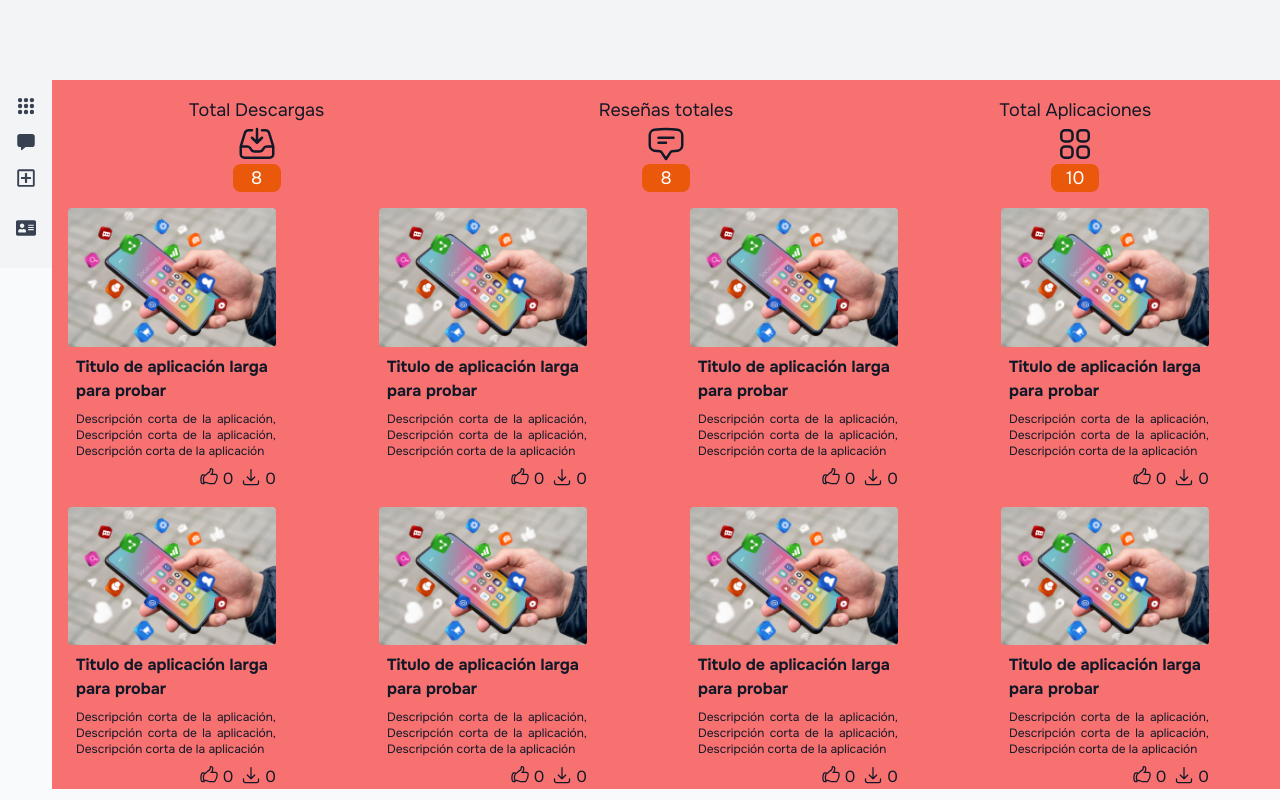
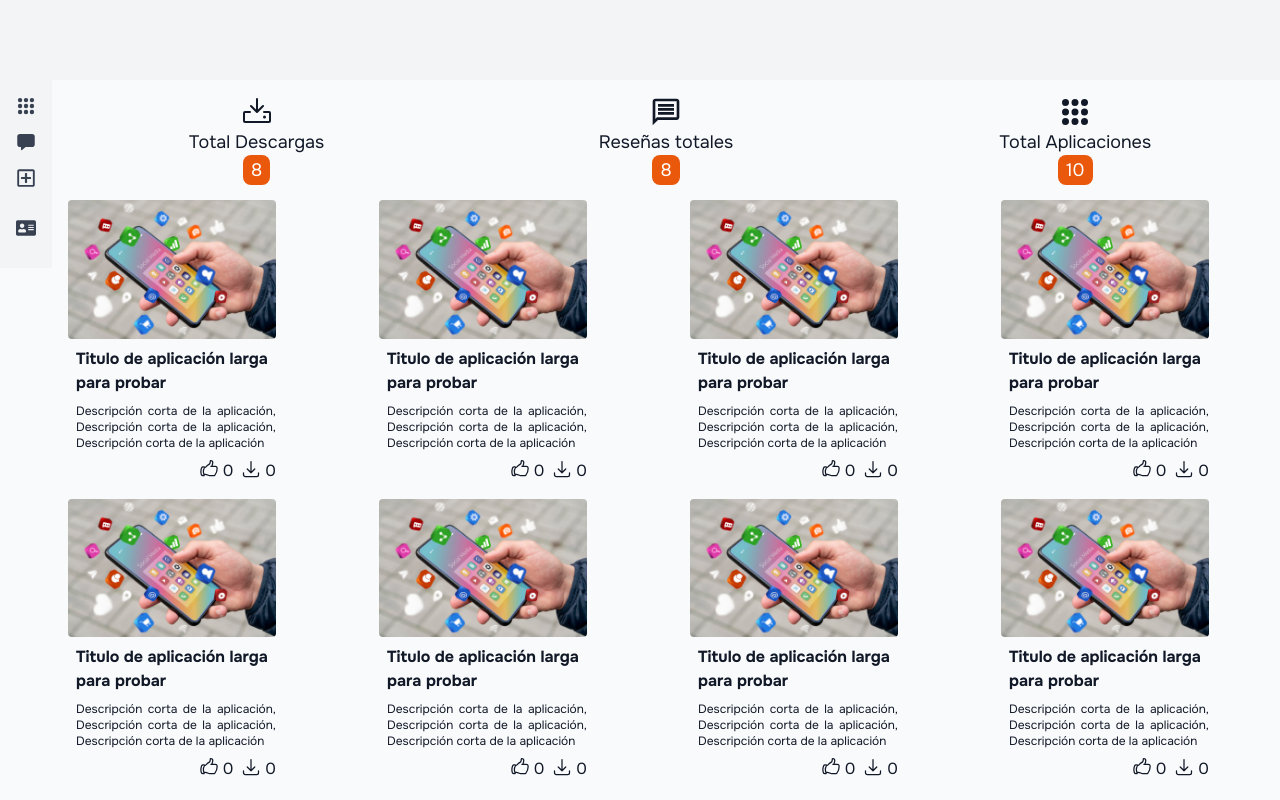
Before and after one commit to JoseRamirezV/hackaton-frontend, a React (Vite) app: page /#/dashboard in a window 1280 px wide. Built offline with nearby package versions, Linux system fonts and the light colour scheme; sample sign-in values are in the browser's storage.

Commit message:
ADD app management page

```diff
--- a/src/components/Dashboard/AppManagement.jsx
+++ b/src/components/Dashboard/AppManagement.jsx
@@ -1,5 +1,63 @@
+import { PiDownload } from 'react-icons/pi';
+import Card from '../Home/Card';
+import { MdOutlineMessage } from 'react-icons/md';
+import { IoApps } from 'react-icons/io5';
+
 export default function AppManagement() {
-   return <div className='bg-red-400 size-full'>
+   return (
+      <div className='size-full'>
+         <div className='grid my-4 mx-4 grid-cols-3 gap-8 justify-items-center text-gray-900'>
+            <div className='justify-items-center'>
+               <PiDownload className='size-8' />
+               <h2 className='text-lg'>Total Descargas</h2>
+               <span className='bg-orange-600 w-12 rounded-lg text-lg text-white text-center px-2 py-1'>
+                  8
+               </span>
+            </div>
 
-   </div>;
+            <div className='justify-items-center'>
+               <MdOutlineMessage className='size-8' />
+               <h2 className='text-lg'>Reseñas totales</h2>
+               <span className='bg-orange-600 w-12 rounded-lg text-lg text-white text-center px-2 py-1'>
+                  8
+               </span>
+            </div>
+
+            <div className='justify-items-center'>
+               <IoApps className='size-8' />
+               <h2 className='text-lg'>Total Aplicaciones</h2>
+               <span className='bg-orange-600 w-12 rounded-lg text-lg text-white text-center px-2 py-1'>
+                  10
+               </span>
+            </div>
+         </div>
+
+         <div className='grid grid-cols-4 gap-4 items-center'>
+            <div>
+               <Card />
+            </div>
+            <div>
+               <Card />
+            </div>
+            <div>
+               <Card />
+            </div>
+            <div>
+               <Card />
+            </div>
+            <div>
+               <Card />
+            </div>
+            <div>
+               <Card />
+            </div>
+            <div>
+               <Card />
+            </div>
+            <div>
+               <Card />
+            </div>
+         </div>
+      </div>
+   );
 }
--- a/src/components/Dashboard/Apps.jsx
+++ /dev/null
@@ -1,57 +0,0 @@
-import Card from "../Home/Card";
-
-export default function Apps() {
-   return <div className='bg-red-400 size-full'>
-
-      <div className="grid my-4 mx-4 grid-cols-3 gap-8 justify-items-center text-gray-900">
-         <div className="justify-items-center">
-            <h2 className="text-lg">Total Descargas</h2>
-            <svg xmlns="http://www.w3.org/2000/svg" fill="none" viewBox="0 0 24 24" strokeWidth={1.5} stroke="currentColor" className="size-10">
-               <path strokeLinecap="round" strokeLinejoin="round" d="M9 3.75H6.912a2.25 2.25 0 0 0-2.15 1.588L2.35 13.177a2.25 2.25 0 0 0-.1.661V18a2.25 2.25 0 0 0 2.25 2.25h15A2.25 2.25 0 0 0 21.75 18v-4.162c0-.224-.034-.447-.1-.661L19.24 5.338a2.25 2.25 0 0 0-2.15-1.588H15M2.25 13.5h3.86a2.25 2.25 0 0 1 2.012 1.244l.256.512a2.25 2.25 0 0 0 2.013 1.244h3.218a2.25 2.25 0 0 0 2.013-1.244l.256-.512a2.25 2.25 0 0 1 2.013-1.244h3.859M12 3v8.25m0 0-3-3m3 3 3-3" />
-            </svg>
-            <div>
-            <div className="flex bg-orange-600 w-12 rounded-lg">
-               <span className="text-lg text-white text-center w-full">8</span>
-            </div>
-            </div>
-         </div>
-
-         <div className="justify-items-center">
-            <h2 className="text-lg">Reseñas totales</h2>
-            <svg xmlns="http://www.w3.org/2000/svg" fill="none" viewBox="0 0 24 24" strokeWidth={1.5} stroke="currentColor" className="size-10">
-               <path strokeLinecap="round" strokeLinejoin="round" d="M7.5 8.25h9m-9 3H12m-9.75 1.51c0 1.6 1.123 2.994 2.707 3.227 1.129.166 2.27.293 3.423.379.35.026.67.21.865.501L12 21l2.755-4.133a1.14 1.14 0 0 1 .865-.501 48.172 48.172 0 0 0 3.423-.379c1.584-.233 2.707-1.626 2.707-3.228V6.741c0-1.602-1.123-2.995-2.707-3.228A48.394 48.394 0 0 0 12 3c-2.392 0-4.744.175-7.043.513C3.373 3.746 2.25 5.14 2.25 6.741v6.018Z" />
-            </svg>
-            <div>
-            <div className="flex bg-orange-600 w-12 rounded-lg">
-               <span className="text-lg text-white text-center w-full">8</span>
-            </div>
-            </div>
-         </div>
-
-         <div className="justify-items-center">
-            <h2 className="text-lg">Total Aplicaciones</h2>
-            <svg xmlns="http://www.w3.org/2000/svg" fill="none" viewBox="0 0 24 24" strokeWidth={1.5} stroke="currentColor" className="size-10">
-               <path strokeLinecap="round" strokeLinejoin="round" d="M3.75 6A2.25 2.25 0 0 1 6 3.75h2.25A2.25 2.25 0 0 1 10.5 6v2.25a2.25 2.25 0 0 1-2.25 2.25H6a2.25 2.25 0 0 1-2.25-2.25V6ZM3.75 15.75A2.25 2.25 0 0 1 6 13.5h2.25a2.25 2.25 0 0 1 2.25 2.25V18a2.25 2.25 0 0 1-2.25 2.25H6A2.25 2.25 0 0 1 3.75 18v-2.25ZM13.5 6a2.25 2.25 0 0 1 2.25-2.25H18A2.25 2.25 0 0 1 20.25 6v2.25A2.25 2.25 0 0 1 18 10.5h-2.25a2.25 2.25 0 0 1-2.25-2.25V6ZM13.5 15.75a2.25 2.25 0 0 1 2.25-2.25H18a2.25 2.25 0 0 1 2.25 2.25V18A2.25 2.25 0 0 1 18 20.25h-2.25A2.25 2.25 0 0 1 13.5 18v-2.25Z" />
-            </svg>
-            <div>
-            <div className="flex bg-orange-600 w-12 rounded-lg text-center">
-               <span className="text-lg text-white text-center w-full">10</span>
-            </div>
-            </div>
-         </div>
-
-      </div>
-
-
-      <div class="grid grid-cols-4 gap-4 items-center">
-         <div><Card /></div>
-         <div><Card /></div>
-         <div><Card /></div>
-         <div><Card /></div>
-         <div><Card /></div>
-         <div><Card /></div>
-         <div><Card /></div>
-         <div><Card /></div>
-      </div>
-   </div>;
-}
--- a/src/views/Dashboard.jsx
+++ b/src/views/Dashboard.jsx
@@ -1,9 +1,6 @@
+import { FaAddressCard, FaRegPlusSquare } from 'react-icons/fa';
 import { IoApps, IoChatbox } from 'react-icons/io5';
-import { Link, Outlet, Route, Routes } from 'react-router';
-import Apps from '../components/Dashboard/Apps';
-import { CiUser } from 'react-icons/ci';
-import { FaAddressCard, FaPlus, FaRegPlusSquare } from 'react-icons/fa';
-import { FaCartPlus } from 'react-icons/fa6';
+import { Link, Outlet } from 'react-router';
 
 export default function Dashboard() {
    return (
@@ -13,7 +10,7 @@ export default function Dashboard() {
             <aside className='flex flex-col w-fit h-full p-2 bg-gray-100 text-gray-700 group'>
                <ul>
                   <li className='flex justify-start items-center gap-2 ps-2 py-1 text-lg'>
-                     <Link to={'/apps'} className='contents'>
+                     <Link to={'/'} className='contents'>
                         <IoApps className='size-5' />
                         <p className='w-0 overflow-clip group-hover:w-fit pr-0 transition-all group-hover:pr-8'>
                            Aplicaciones
@@ -21,7 +18,7 @@ export default function Dashboard() {
                      </Link>
                   </li>
                   <li className='flex justify-start items-center gap-2 ps-2 py-1 text-lg'>
-                     <Link to={'/apps'} className='contents'>
+                     <Link to={'ratings'} className='contents'>
                         <IoChatbox className='size-5' />
                         <p className='w-0 overflow-clip group-hover:w-fit pr-0 transition-all group-hover:pr-8'>
                            Reseñas
@@ -46,7 +43,7 @@ export default function Dashboard() {
                   </li>
                </ul>
             </aside>
-            <Apps/>
+            <Outlet />
          </main>
       </div>
    );
```
